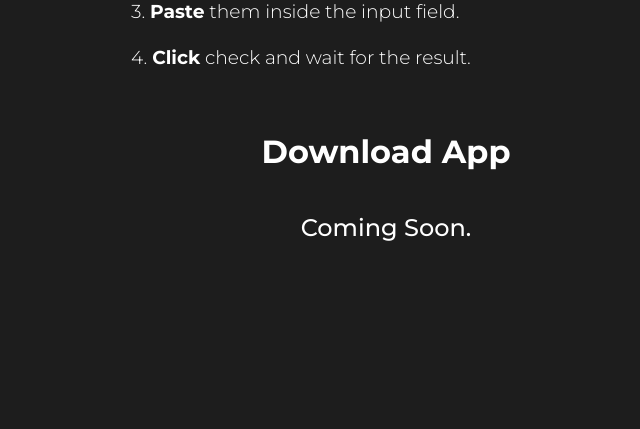
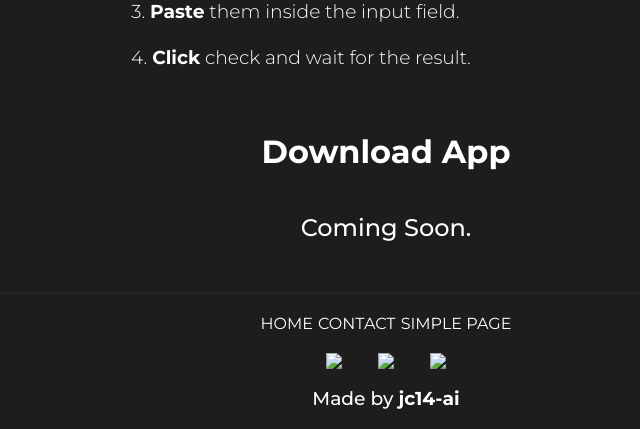
Before and after one commit to jc14-ai/CredCheck-AI, a Flask app: template templates/index.html in a window 1280 px wide. Shown: the part 2344-2773 px from the top of the page, without its empty margins (254-894 px from the left). Before the commit the page ends 2585 px from the top, so only its background shows below. Run offline with Flask 3, Linux system fonts and the light colour scheme; the template is opened without the code that fills it, so the values that code supplies are empty; parts of the project's set-up code (start-up, migrations or seed data) failed here and were passed over.

Commit message:
Add: footer

```diff
--- a/static/style.css
+++ b/static/style.css
@@ -301,3 +301,33 @@ a{
     color: white;
     font-weight: 500;
 }
+
+footer{
+    display: flex;
+    justify-content: center;
+    align-items: center;
+    flex-direction: column;
+    border-top:2px solid rgb(37, 37, 37);
+    width: 100%;
+    color: white;
+    font-family: 'montserrat', montserrat;
+}
+
+.footer-nav{
+    display: flex;
+    justify-content: space-around;
+    align-items: center;
+    width: 20%;
+    margin: 20px;
+}
+
+.footer-contacts{
+    display: flex;
+    justify-content: space-evenly;
+    align-items: center;
+    width: 15%;
+}
+
+.signature{
+    font-weight:500;
+}
--- a/templates/index.html
+++ b/templates/index.html
@@ -152,6 +152,19 @@
     <h2 class="app-dl-sub-text">Coming Soon.</h2>
 
     <!-- Footer here. -->
+    <footer>
+      <ul class="footer-nav">
+        <li>HOME</li>
+        <li>CONTACT</li>
+        <li>SIMPLE PAGE</li>
+      </ul>
+      <div class="footer-contacts">
+        <img src="#" />
+        <img src="#" />
+        <img src="#" />
+      </div>
+      <h3 class="signature">Made by <b>jc14-ai</b></h3>
+    </footer>
 
     <script src="{{ url_for('static',filename='script.js')}}"></script>
     <!-- <script src="/static/script.js"></script> -->
```
